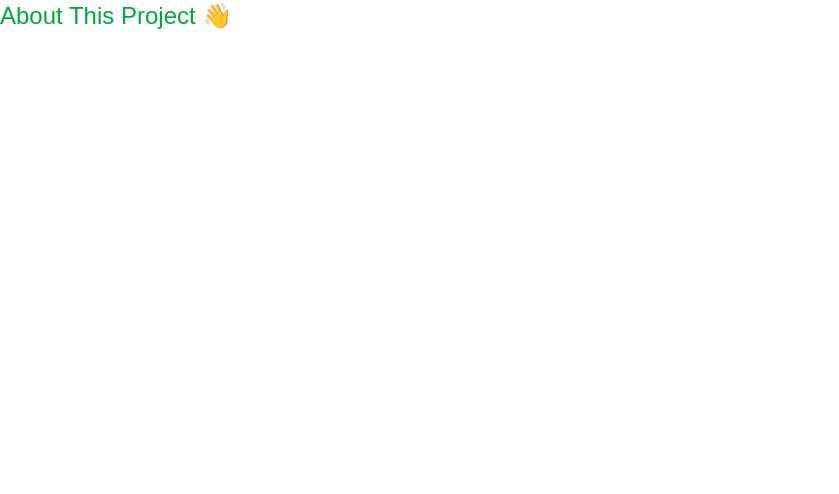
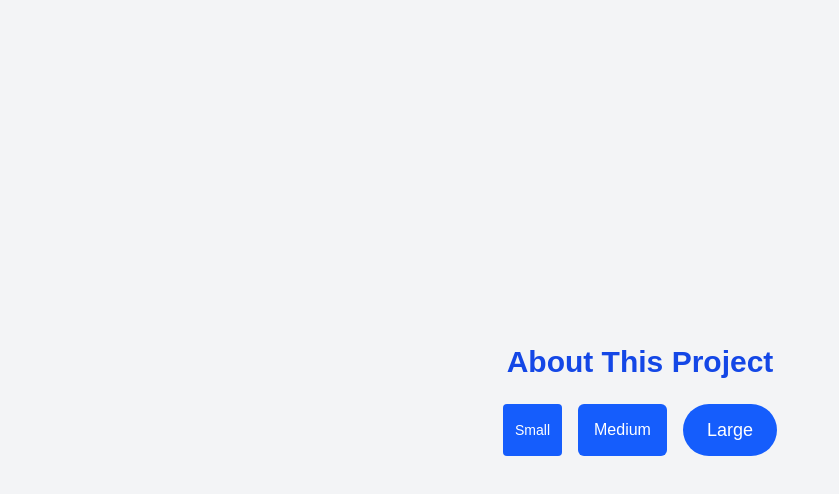
Before and after one commit to nicensix/alx-project-0x02-setup, a Next.js app in the folder alx-project-0x02/: page /about in a window 1280 px wide. Shown: the top 494 px of the page, without its empty margins (0-839 px from the left). Built offline with nearby package versions, Linux system fonts and the light colour scheme.

Commit message:
Added ButtonProps

```diff
--- /dev/null
+++ b/alx-project-0x02/components/common/Button.tsx
@@ -0,0 +1,30 @@
+import { type ButtonProps } from "@/interfaces";
+import clsx from "clsx";
+
+const sizeClasses = {
+  small: "px-3 py-1 text-sm",
+  medium: "px-4 py-2 text-base",
+  large: "px-6 py-3 text-lg",
+};
+
+const Button: React.FC<ButtonProps> = ({
+  label,
+  size = "medium",
+  shape = "rounded-md",
+  onClick,
+}) => {
+  return (
+    <button
+      onClick={onClick}
+      className={clsx(
+        "bg-blue-600 text-white font-medium hover:bg-blue-700 transition",
+        sizeClasses[size],
+        shape
+      )}
+    >
+      {label}
+    </button>
+  );
+};
+
+export default Button;
--- a/alx-project-0x02/interfaces/index.ts
+++ b/alx-project-0x02/interfaces/index.ts
@@ -7,3 +7,10 @@ export interface CardProps {
   title: string;
   content: string;
 }
+
+export interface ButtonProps {
+  label: string;
+  size?: "small" | "medium" | "large";
+  shape?: "rounded-sm" | "rounded-md" | "rounded-full";
+  onClick?: () => void;
+}
--- a/alx-project-0x02/pages/about.tsx
+++ b/alx-project-0x02/pages/about.tsx
@@ -1,3 +1,16 @@
+import Button from "@/components/common/Button";
+
 export default function About() {
-  return <h1 className="text-2xl text-green-600">About This Project 👋</h1>;
+  return (
+    <div className="min-h-screen bg-gray-100 p-8 flex flex-col items-center justify-center space-y-6">
+      <h1 className="text-3xl font-bold text-center text-blue-700 mb-6">
+        About This Project
+      </h1>
+      <div className="flex flex-wrap gap-4">
+        <Button label="Small" size="small" shape="rounded-sm" />
+        <Button label="Medium" size="medium" shape="rounded-md" />
+        <Button label="Large" size="large" shape="rounded-full" />
+      </div>
+    </div>
+  );
 }
```
Also changed, not shown: alx-project-0x02/package.json (+7 -6 lines), 1 other file (tests, documents, lock files or other folders).
